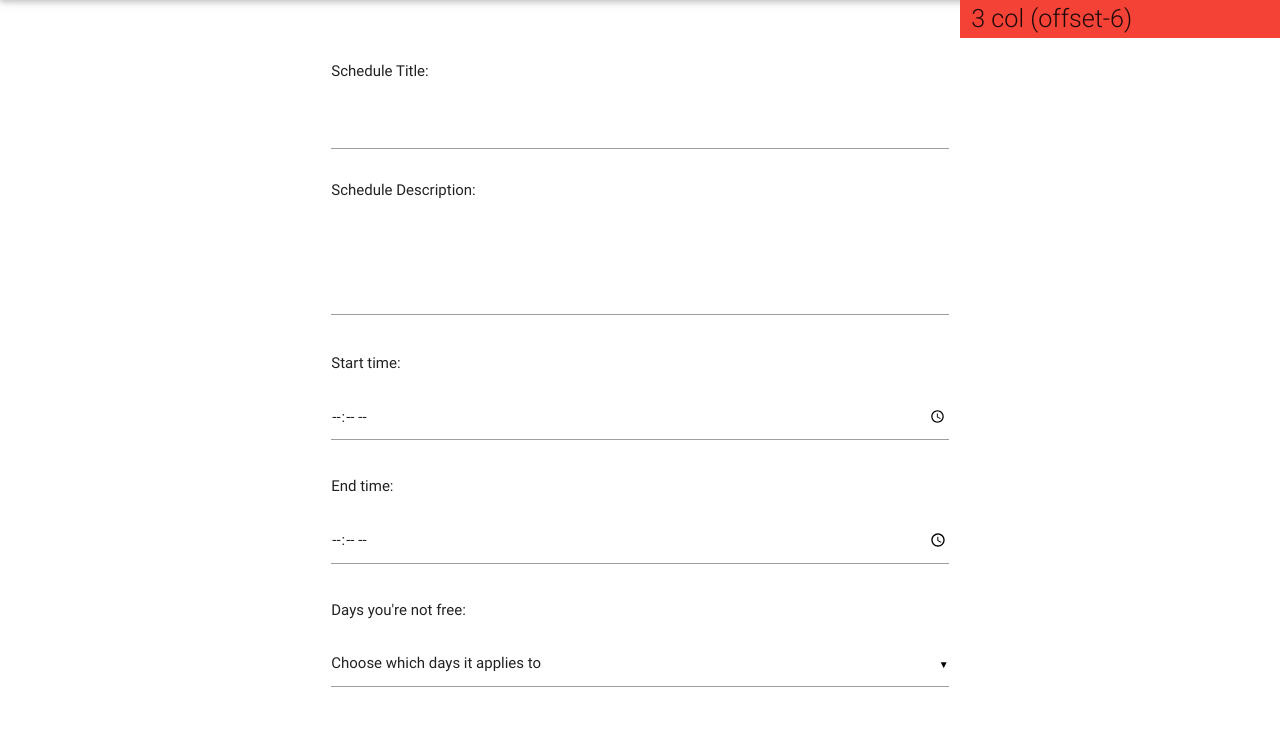
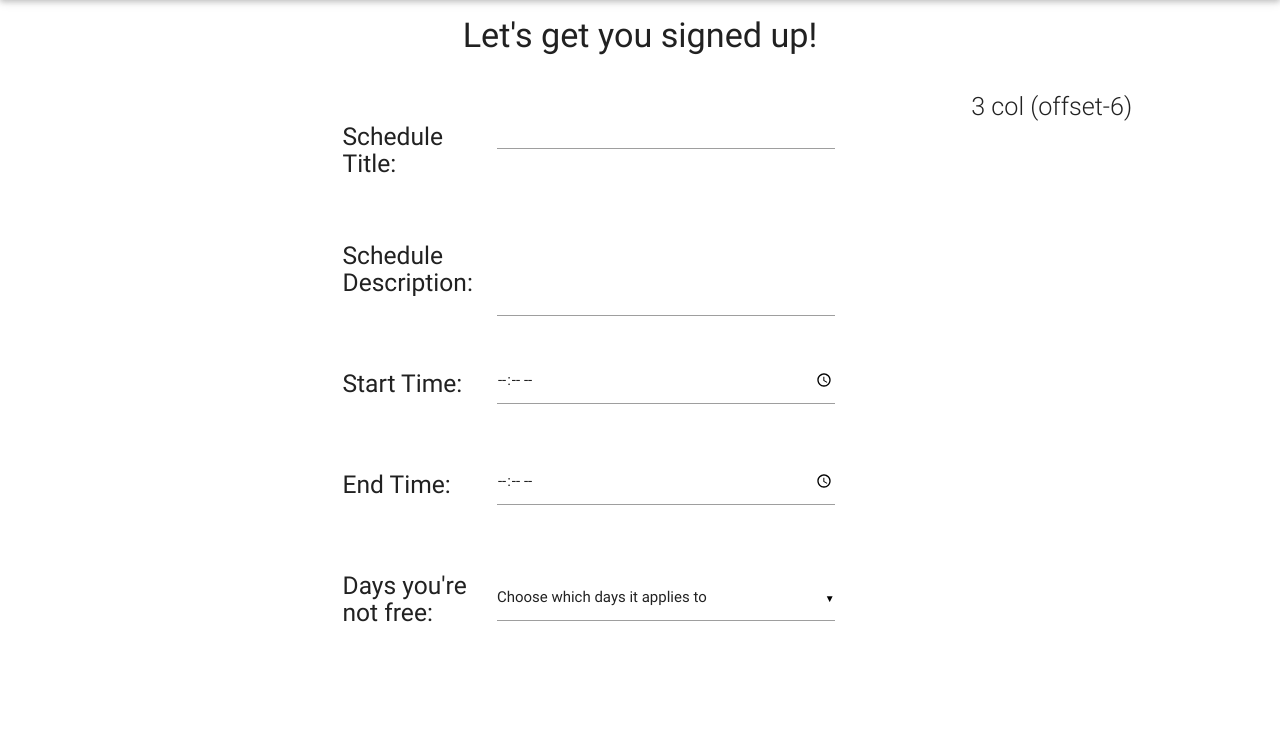
Before and after one commit to s1cyan/cacti_redone, a Django app: a page that uses cacti_project/cacti/templates/registration_schedule.html in a window 1280 px wide. Shown: the part 64-800 px from the top of the page. Run offline with Django 3.2, Linux system fonts and the light colour scheme; some libraries are stand-ins or nearby versions.

Commit message:
Redoes the template for schedule registration.

```diff
--- a/cacti_project/cacti/templates/registration_schedule.html
+++ b/cacti_project/cacti/templates/registration_schedule.html
@@ -5,48 +5,57 @@
 {% endblock %}
 
 {% block main %}
+    <div class="row center">
+        <h4>Let's get you signed up!</h4>
+    </div>
     <div class="row">
         <div class="col s6 offset-s3">
-            <br>
-            <br>
             <form action="{{ schedule_processing }}" method="post">
                 <div class="row">
-                    <p>Schedule Title:</p>
+                    <div class="col s3">
+                        <br>
+                        <h5>Schedule Title:</h5>
                     </div>
-
-                <div class="input-field">
-                    <input id="schedule-name" name="schedule-name" type="text">
+                    <div class="input-field col s7">
+                        <input id="schedule-name" name="schedule-name" type="text" value="{{ schedule_name }}">
+                    </div>
                 </div>
 
                 <div class="row">
-                    <p>Schedule Description:</p>
+                    <div class="col s3">
+                        <br>
+                        <h5>Schedule Description:</h5>
                     </div>
-
-                <div class="input-field">
+                    <div class="input-field col s7">
                             <textarea id="schedule-description" class="materialize-textarea"
-                              name="schedule-description"></textarea>
+                                      name="schedule-description" value="{{ schedule_description }}"></textarea>
+                    </div>
                 </div>
 
                 <div class="row">
-                    <p>Start time:</p>
+                    <div class="col s3">
+                        <h5>Start Time:</h5>
+                    </div>
+                    <div class="row col s7">
+                        <input type="time" name="start-time">
+                    </div>
+                </div>
+
+
+                <div class="row">
+                    <div class="col s3">
+                        <h5>End Time:</h5>
+                    </div>
+                    <div class="row col s7">
+                        <input type="time" name="end-time">
+                    </div>
                 </div>
 
                 <div class="row">
-                    <input type="time" name="start-time">
+                    <div class="col s3">
+                        <h5>Days you're not free:</h5>
                     </div>
-
-                <div class="row">
-                    <p>End time:</p>
-                </div>
-                <div class="row">
-                    <input type="time" name="end-time">
-                </div>
-
-                <div class="row">
-                    <p>Days you're not free:</p>
-                </div>
-
-                <div class="input-field">
+                    <div class="input-field col s7">
                         <select multiple name="days">
                             <option value="" disabled select>Choose which days it applies to</option>
                             <option value="1">Sunday</option>
@@ -58,10 +67,11 @@
                             <option value="7">Saturday</option>
                         </select>
                     </div>
+                </div>
             </form>
         </div>
 
-        <div class="col s3 red">
+        <div class="col s3">
             {# TODO: Add the logic for the list #}
             <span class="flow-text">3 col (offset-6)</span>
         </div>
```
Lines whose indentation alone changed are shown as unchanged.
